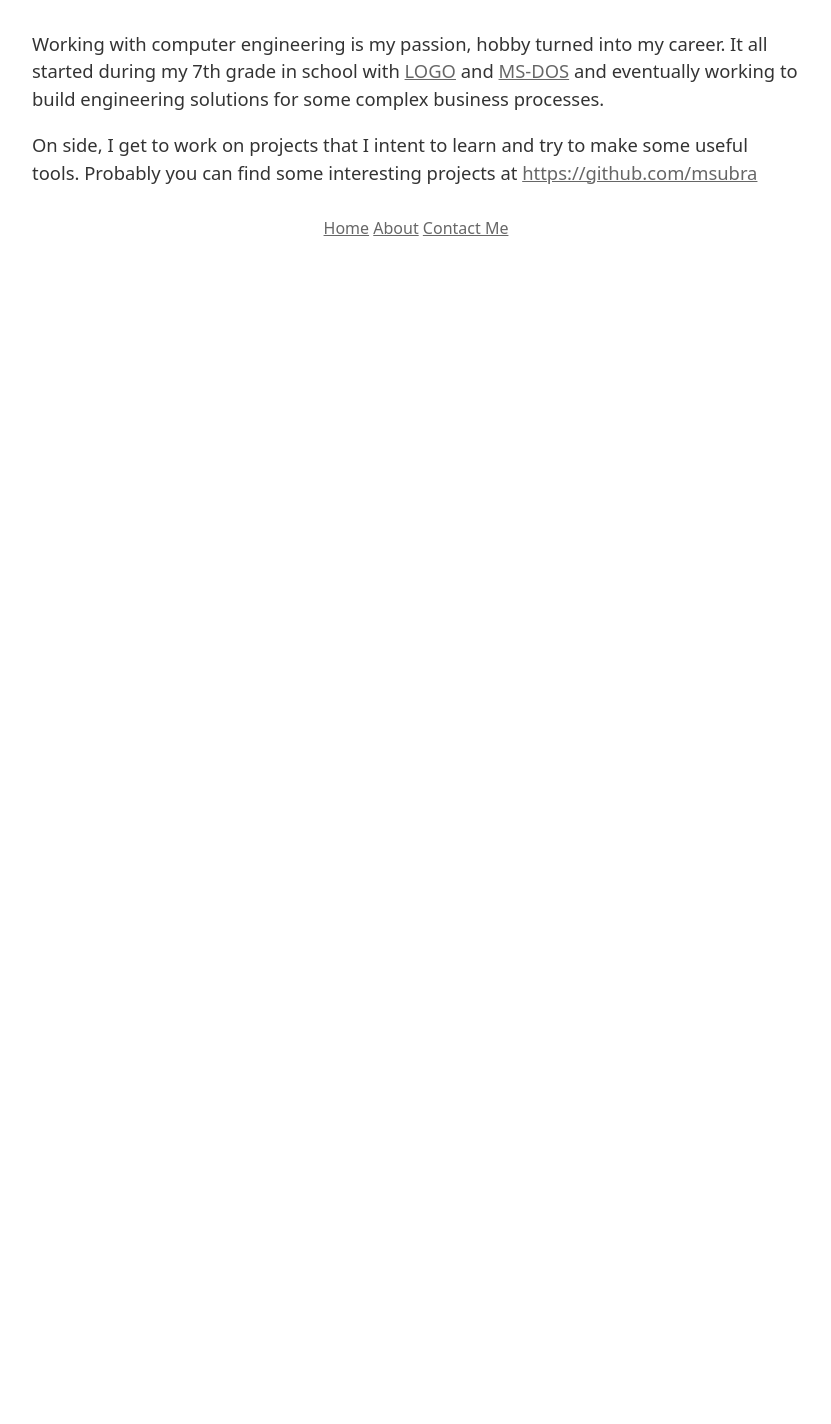
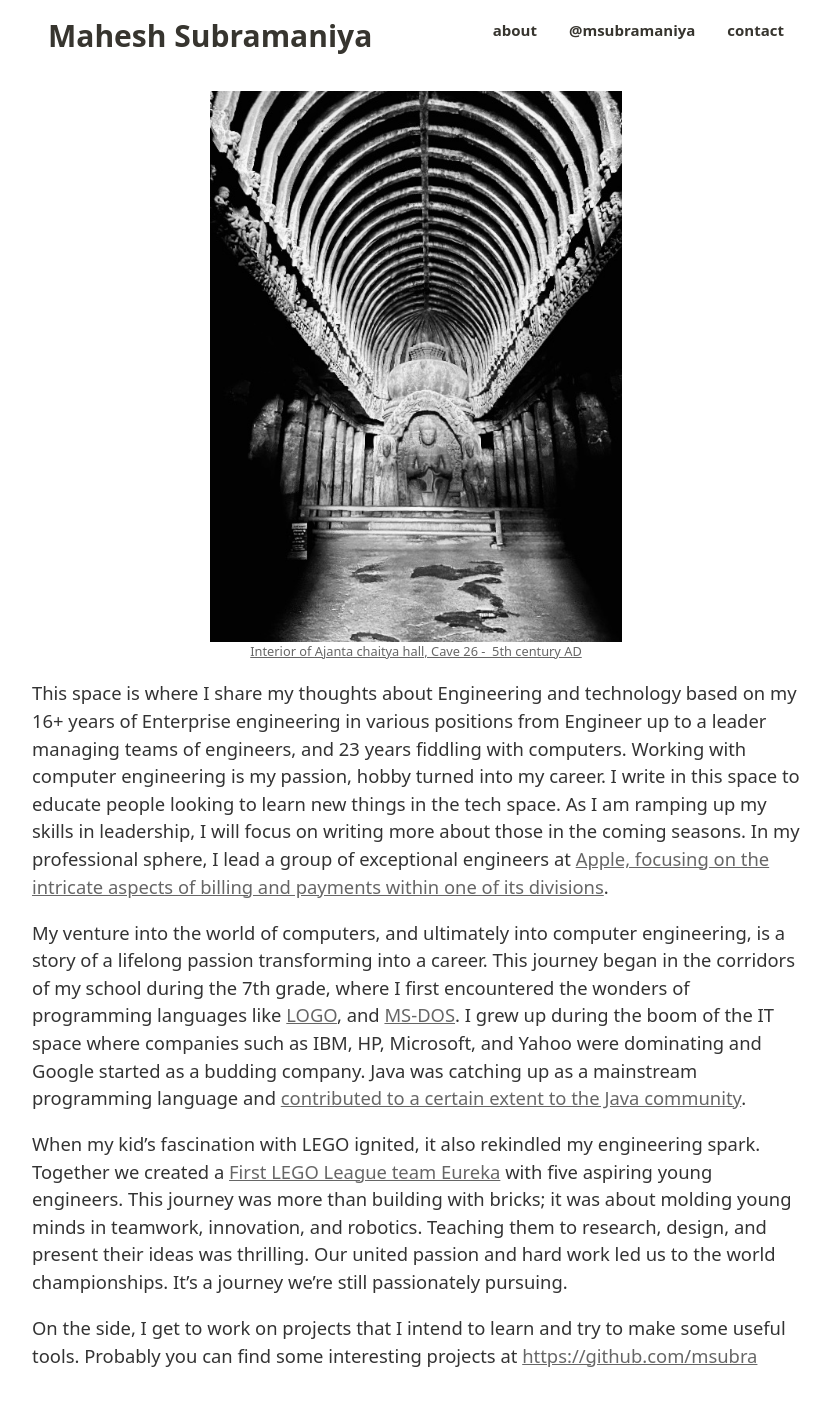
Before and after one commit to maheshsubramaniya/maheshsubramaniya.github.com, a Jekyll site: the page built from about.md, in a window 1280 px wide. Shown: the whole page, without its empty margins (224-1055 px from the left). Built offline with Jekyll 4.4.1, drawn with Linux system fonts in a browser that asks for light colours; before the commit the page ends 900 px from its top, so only the background shows below that.

Commit message:
updated style and about me

```diff
--- a/_layouts/all_posts.html
+++ b/_layouts/all_posts.html
@@ -3,7 +3,7 @@
 ---
 
 <div id="static">
-	<h2>{{ page.title }}</h2>
+	<h3 class="post-title">{{ page.title }}</h3>
 	<ul id="archive" class="no-bullet">
 		{% for post in site.posts %}
 			{% if post.categories contains page.show_category %}
--- a/_layouts/default.html
+++ b/_layouts/default.html
@@ -4,16 +4,19 @@
 		{% include header.html %}
 	</head>
 	<body class="container">
+		<header class="nav">
+			<a class="nostyle" href="/">Mahesh Subramaniya</a>
+			<nav class="nav-right" style="vertical-align:middle">
+				<a href="/about/">about</a>
+				<a href="https://www.twitter.com/msubramaniya" title="twitter" class="twitter">@msubramaniya</a>
+				<a href="https://maheshsubramaniya.wufoo.com/forms/z15f2lce1qkhw4y" title="Contact">contact</a>
+			</nav>
+		</header>
 		<section id="content">
 			{{ content }}
 		</section>
 
 		<footer>
-			<div class="center page-navigation" style="text-align:center;">
-			      <a href="/" title="Home">Home</a>
-			      <a href="/about.html" title="About">About</a>
-			      <a href="https://maheshsubramaniya.wufoo.com/forms/z15f2lce1qkhw4y" title="Contact">Contact Me</a>
-			  </div>
 		</footer>
 	</body>
 </html>
--- a/_layouts/post.html
+++ b/_layouts/post.html
@@ -7,15 +7,13 @@
 	<article class="post single">
 		<header class="post-header">
 			<h3 class="post-title">{{ page.title }}</h3>
+			<p class="title-info"><time datetime="{{ page.date | date: "%Y-%m-%d" }}">{{ page.date | date_to_string }}</time></p>
 			<hr/>
 		</header>
 		<p>{{ content }}</p>
 
 
 		<footer >
-			<small class="right published-date">
-				Posted on: <time datetime="{{ page.date | date: "%Y-%m-%d" }}">{{ page.date | date_to_string }}</time>
-			</small>
 		</footer>
 		<!-- by {{site.author}} -->
 	</article>
--- a/about.md
+++ b/about.md
@@ -2,6 +2,15 @@
 layout: static
 ---
 
-Working with computer engineering is my passion, hobby turned into my career. It all started during my 7th grade in school with [LOGO](http://en.wikipedia.org/wiki/Logo_(programming_language), [BASIC](http://en.wikipedia.org/wiki/BASIC "BASIC") and [MS-DOS](http://en.wikipedia.org/wiki/MS-DOS) and eventually working to build engineering solutions for some complex business processes.
+<figure>
+    <img src="../images/about-me-buddha.jpg" alt="Buddha at Ajanta Caves ">
+    <figcaption><a href="https://whc.unesco.org/en/list/242/" target="_blank">Interior of Ajanta chaitya hall, Cave 26 -  5th century AD</a></figcaption>
+</figure>
 
-On side, I get to work on projects that I intent to learn and try to make some useful tools. Probably you can find some interesting projects at <a href="https://github.com/msubra">https://github.com/msubra</a>
+This space is where I share my thoughts about Engineering and technology based on my 16+ years of Enterprise engineering in various positions from Engineer up to a leader managing teams of engineers, and 23 years fiddling with computers. Working with computer engineering is my passion, hobby turned into my career. I write in this space to educate people looking to learn new things in the tech space. As I am ramping up my skills in leadership, I will focus on writing more about those in the coming seasons. In my professional sphere, I lead a group of exceptional engineers at [Apple, focusing on the intricate aspects of billing and payments within one of its divisions](https://www.linkedin.com/in/maheshsubramaniya/).
+
+My venture into the world of computers, and ultimately into computer engineering, is a story of a lifelong passion transforming into a career. This journey began in the corridors of my school during the 7th grade, where I first encountered the wonders of programming languages like [LOGO](http://en.wikipedia.org/wiki/Logo_(programming_language), [BASIC](http://en.wikipedia.org/wiki/BASIC "BASIC"), and [MS-DOS](http://en.wikipedia.org/wiki/MS-DOS). I grew up during the boom of the IT space where companies such as IBM, HP, Microsoft, and Yahoo were dominating and Google started as a budding company. Java was catching up as a mainstream programming language and [contributed to a certain extent to the Java community](https://www.experts-exchange.com/members/maheshexp.html).
+
+When my kid's fascination with LEGO ignited, it also rekindled my engineering spark. Together we created a [First LEGO League team Eureka](http://teameureka.org) with five aspiring young engineers. This journey was more than building with bricks; it was about molding young minds in teamwork, innovation, and robotics. Teaching them to research, design, and present their ideas was thrilling. Our united passion and hard work led us to the world championships. It's a journey we're still passionately pursuing.
+
+On the side, I get to work on projects that I intend to learn and try to make some useful tools. Probably you can find some interesting projects at <a href="https://github.com/msubra">https://github.com/msubra</a>
--- a/css/style.css
+++ b/css/style.css
@@ -4,11 +4,13 @@
 :root { --fonts: system-ui, -apple-system, BlinkMacSystemFont, "Segoe UI", Helvetica, "Apple Color Emoji", Arial, sans-serif, "Segoe UI Emoji", "Segoe UI Symbol"; --fonts-body: system-ui, -apple-system, BlinkMacSystemFont, "Segoe UI", Helvetica, "Apple Color Emoji", Arial, sans-serif, "Segoe UI Emoji", "Segoe UI Symbol"; }
 
 /** Light theme variables */
-:root { --base-color: #000; --base-color-light: rgba(0, 0, 0, 0.8); --base-color-lighter: rgba(0, 0, 0, 0.6); --base-color-hover: #eee; --base-color-nav: #37352f; --background-color: #fff; --background-color-blockquote: #f3f3f3; --background-color-nav-hover: rgba(55, 53, 47, 0.08); --background-color-table-even: #f1f1f1; }
+:root { --base-color: #000; --base-color-light: rgba(0, 0, 0, 0.8); --base-color-lighter: rgba(0, 0, 0, 0.6); --base-color-hover: #eee; --base-color-nav: #37352f; --background-color: #fff; --background-color-blockquote: #f3f3f3; --background-color-nav-hover: rgba(55, 53, 47, 0.08); --background-color-table-even: #f1f1f1;  }
 
 @media (prefers-color-scheme: dark) { :root { --base-color: #fff; --base-color-light: rgba(255, 255, 255, 0.8); --base-color-lighter: rgba(255, 255, 255, 0.6); --base-color-hover: #222; --base-color-nav: #fafafa; --background-color: #000; --background-color-blockquote: #222; --background-color-nav-hover: rgba(250, 250, 250, 0.08); --background-color-table-even: #222; } }
 
 .container { position: relative; z-index: 1; min-height: 100%; padding: 5px; display: block; overflow-x: scroll; width: 90%; max-width: 768px; margin-right: auto; margin-left: auto; }
+
+body { background: var(--background-color); color: var(--base-color); font-family: var(--fonts-body); font-weight: 400; margin: 0 auto; padding: 0; }
 
 body div [class*=language-], body code[class*=language-] { font-size: 0.925rem; }
 
@@ -16,9 +18,21 @@
 
 footer a { font-size: inherit; }
 
-img { max-width: 100%; }
+
+img {
+    max-width: 60%;
+    display: block; /* Makes the image a block element */
+    margin-left: auto; /* Aligns the image to the center */
+    margin-right: auto; /* Aligns the image to the center */
+}
+
+.img-caption,figcaption{ font-style: oblique;font-size:80%;  text-align:center;}
+
+.img-caption a { color: var(--base-color-lighter);  font-family: var(--fonts); font-style: oblique; font-variant: oblique; }
 
 li > p { margin: 0; }
+
+a.nostyle {font-size: 30px !important;background-size: 0em 0em;font-family: var(--fonts); font-weight: 700; line-height: 1.1;}
 
 a { color: var(--base-color-lighter); line-height: 150%; font-family: var(--fonts); font-style: normal; font-variant: normal; text-decoration: underline; }
 
@@ -28,19 +42,17 @@
 
 a:hover { background: var(--base-color-hover); background-size: auto 4em; background-repeat: no-repeat; background-position: 0% 15px; }
 
-body { background: var(--background-color); color: var(--base-color); font-family: var(--fonts-body); font-weight: 400; margin: 0 auto; padding: 0; text-align: left; }
-
 .title { font-family: serif; font-size: 2.8rem; width: 100%; padding-bottom: 10px; margin-top: 50px; margin-bottom: 10px; }
 
 .title-info { font-size: 1rem; color: var(--base-color-lighter); margin-bottom: 34px; margin-top: 10px; }
 
-.reading-time { float: right; }
+.reading-time, .right { float: right; }
 
-.subtitle { color: var(--base-color-light); font-weight: 500; }
+.subtitle, .post-title { color: var(--base-color-light); font-weight: 500; }
 
-h1 { font-family: var(--fonts); font-size: 40px; font-style: normal; font-variant: normal; font-weight: 700; line-height: 1.1; }
+h1, .h1 { font-family: var(--fonts); font-size: 40px; font-style: normal; font-variant: normal; font-weight: 700; line-height: 1.1; }
 
-h2 { font-family: var(--fonts); font-size: 30px; font-style: normal; font-variant: normal; font-weight: 700; line-height: 1.1; }
+h2, .h2 { font-family: var(--fonts); font-size: 30px; font-style: normal; font-variant: normal; font-weight: 700; line-height: 1.1; }
 
 h3 { font-family: var(--fonts); font-size: 25px; font-style: normal; font-variant: normal; font-weight: 700; line-height: 1.1; }
 
@@ -121,5 +133,3 @@
 #about > p:first-child > img { max-width: 50%; height: auto; border-radius: 50%; border: 2px solid darkolivegreen; margin: 1em 0; }
 
 @media (min-width: 600px) { #about > p:first-child > img { max-width: 20%; } }
-
-/*# sourceMappingURL=style.css.map */
```
Also changed, not shown: index.html (+7 -8 lines), .obsidian/workspace.json, images/about-me-buddha.jpg (added).
